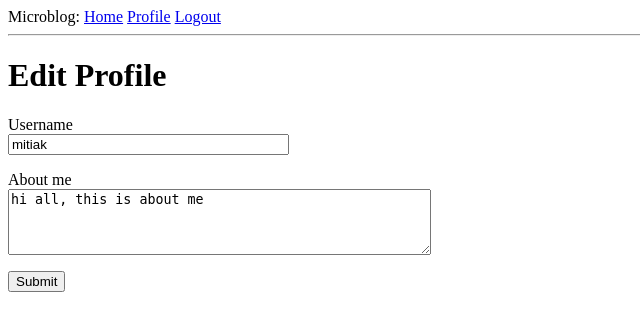
After one commit to mitiak/microblog, a Flask app: page /edit_profile in a window 1280 px wide. The commit adds this page. Shown: the top 331 px of the page, without its empty margins (0-640 px from the left). Run offline with Flask 2, Linux system fonts and the light colour scheme; a user stored in the database is signed in; data comes from the database, SQL or seed files in the repository; both versions use the stored data as it was after the commit.

Commit message:
add edit profile

```diff
--- a/app/forms.py
+++ b/app/forms.py
@@ -1,6 +1,6 @@
 from flask_wtf import FlaskForm
-from wtforms import StringField, PasswordField, BooleanField, SubmitField
-from wtforms.validators import DataRequired, Email, EqualTo, ValidationError
+from wtforms import StringField, PasswordField, BooleanField, SubmitField, TextAreaField
+from wtforms.validators import DataRequired, Email, EqualTo, ValidationError, Length
 
 from app.models import User
 
@@ -29,3 +29,9 @@ class RegistrationForm(FlaskForm):
         user = User.query.filter_by(email=email.data).first()
         if user is not None:
             raise ValidationError('Please use a different email address.')
+
+
+class EditProfileForm(FlaskForm):
+    username = StringField('Username', validators=[DataRequired()])
+    about_me = TextAreaField('About me', validators=[Length(min=0, max=140)])
+    submit = SubmitField('Submit')
--- a/app/routes.py
+++ b/app/routes.py
@@ -6,7 +6,7 @@ from werkzeug.urls import url_parse
 
 from app import app, db
 from app.models import User
-from app.forms import LoginForm, RegistrationForm
+from app.forms import LoginForm, RegistrationForm, EditProfileForm
 
 
 @app.route('/')
@@ -82,3 +82,20 @@ def before_request():
     if current_user.is_authenticated:
         current_user.last_seen = datetime.utcnow()
         db.session.commit()
+
+
+@app.route('/edit_profile', methods=['GET', 'POST'])
+@login_required
+def edit_profile():
+    form = EditProfileForm()
+    if form.validate_on_submit():
+        current_user.username = form.username.data
+        current_user.about_me = form.about_me.data
+        db.session.commit()
+        flash('Your changes have been saved.')
+        return redirect(url_for('edit_profile'))
+    elif request.method == 'GET':
+        form.username.data = current_user.username
+        form.about_me.data = current_user.about_me
+    return render_template('edit_profile.html', title='Edit Profile',
+                           form=form)
--- /dev/null
+++ b/app/templates/edit_profile.html
@@ -0,0 +1,23 @@
+{% extends "base.html" %}
+
+{% block content %}
+    <h1>Edit Profile</h1>
+    <form action="" method="post">
+        {{ form.hidden_tag() }}
+        <p>
+            {{ form.username.label }}<br>
+            {{ form.username(size=32) }}<br>
+            {% for error in form.username.errors %}
+            <span style="color: red;">[{{ error }}]</span>
+            {% endfor %}
+        </p>
+        <p>
+            {{ form.about_me.label }}<br>
+            {{ form.about_me(cols=50, rows=4) }}<br>
+            {% for error in form.about_me.errors %}
+            <span style="color: red;">[{{ error }}]</span>
+            {% endfor %}
+        </p>
+        <p>{{ form.submit() }}</p>
+    </form>
+{% endblock %}
--- a/app/templates/user.html
+++ b/app/templates/user.html
@@ -1,6 +1,9 @@
 {% extends "base.html" %}
 
 {% block content %}
+    {% if user == current_user %}
+    <p><a href="{{ url_for('edit_profile') }}">Edit your profile</a></p>
+    {% endif %}
     <table>
         <tr valign="top">
             <td><img src="{{ user.avatar(128) }}"></td>
```
Also changed, not shown: app.db.
